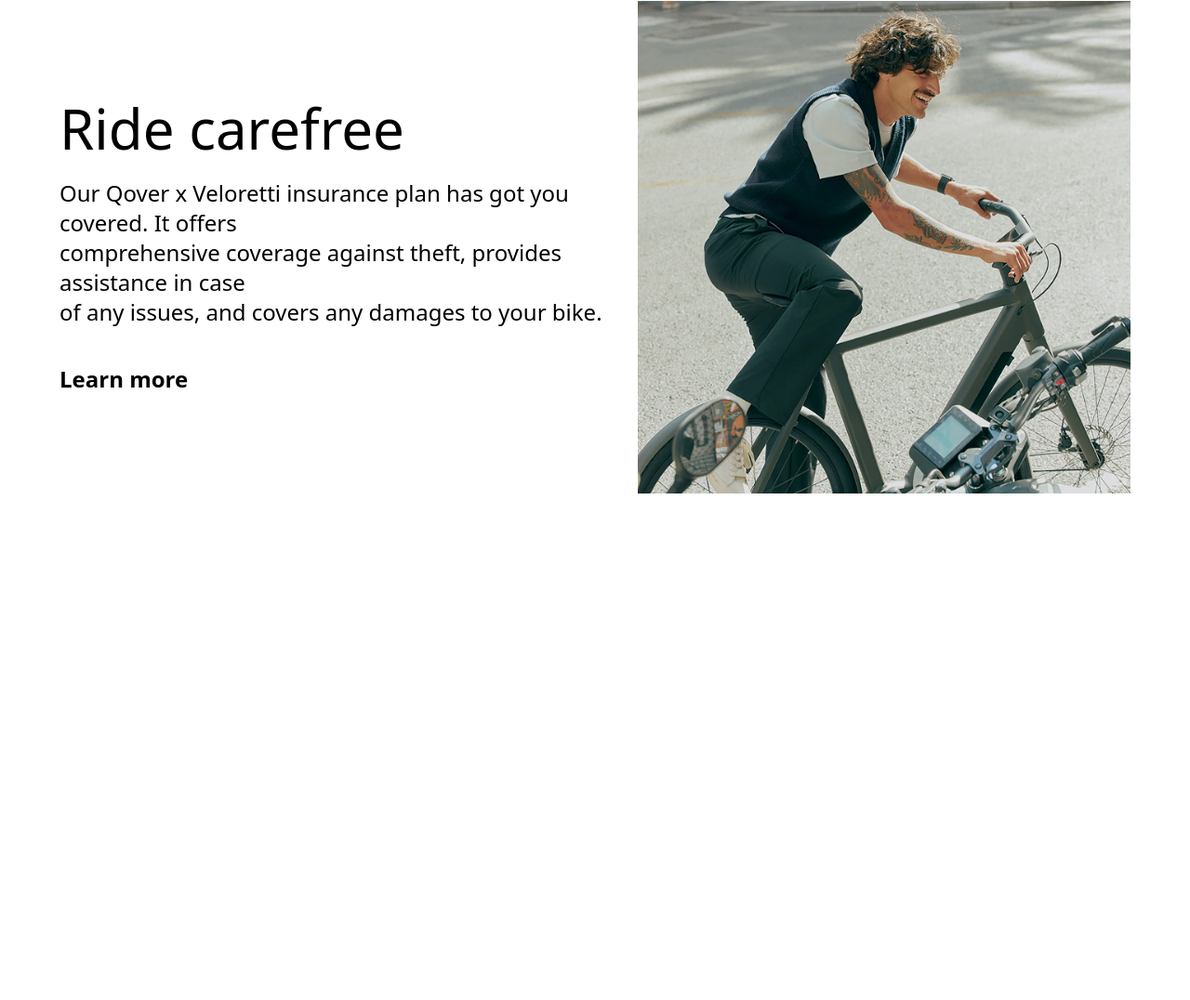
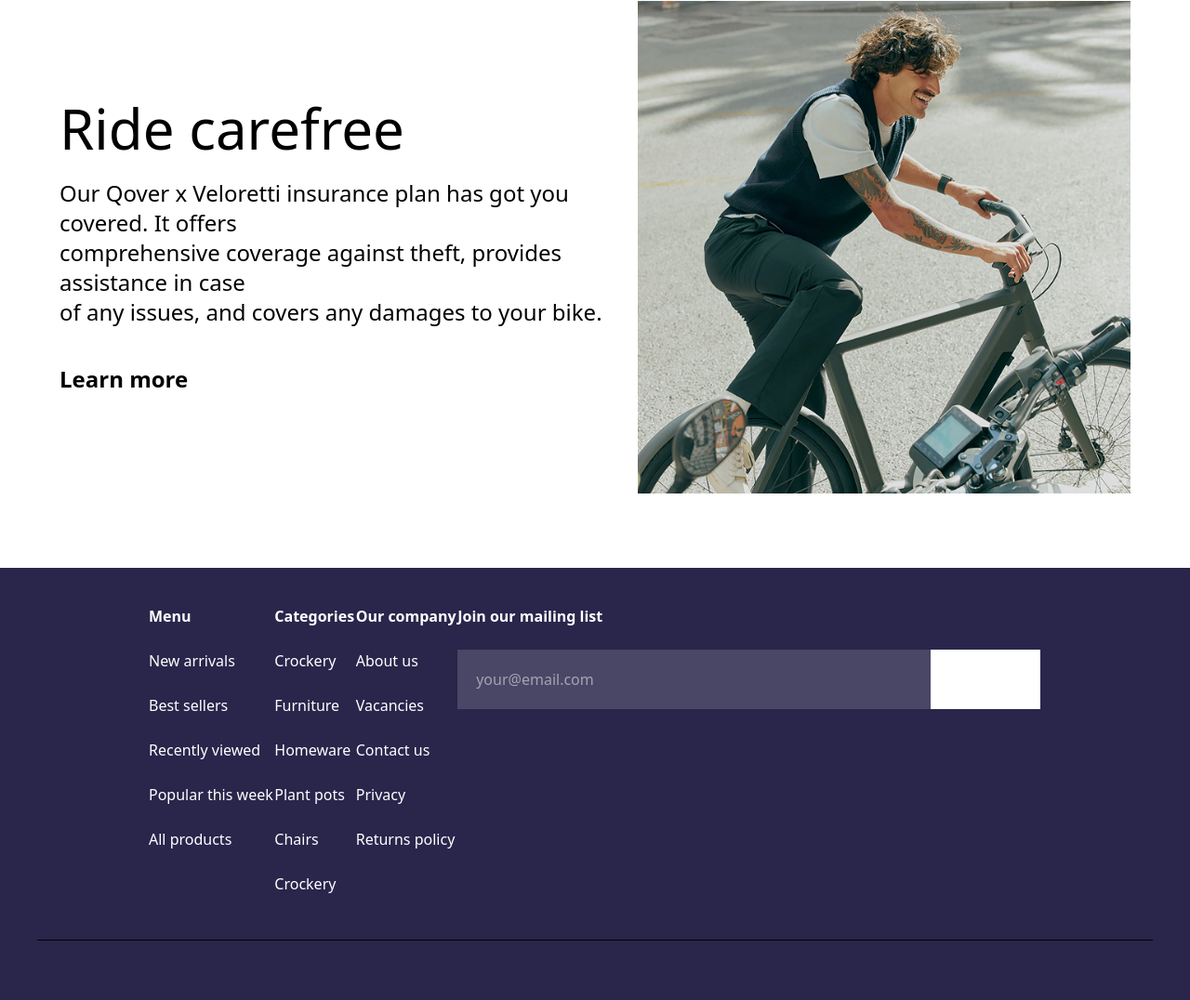
Before and after one commit to ssabziro394-droid/opshi, a website: page src/index.html in a window 1280 px wide. Shown: the part 5330-6406 px from the top of the page at 93% size. Before the commit the page ends 5861 px from the top, so only its background shows below. Drawn offline with Linux system fonts and the light colour scheme; files whose address does not match are found by name.

Commit message:
add doid

```diff
--- a/src/index.html
+++ b/src/index.html
@@ -201,6 +201,48 @@
         </div>
     </div>
 
+    <div class="w-full p-10 bg-[#2A254B] mt-20">
+        <div class="w-[80%] m-auto md:flex justify-between text-white">
+            <div>
+                <b>Menu</b><br><br>
+                <p>New arrivals</p><br>
+                <p>Best sellers</p><br>
+                <p>Recently viewed</p><br>
+                <p>Popular this week</p><br>
+                <p>All products</p>
+            </div><br>
+
+            <div>
+                <b>Categories</b><br><br>
+                <p>Crockery</p><br>
+                <p>Furniture</p><br>
+                <p>Homeware</p><br>
+                <p>Plant pots</p><br>
+                <p>Chairs</p><br>
+                <p>Crockery</p>
+            </div><br>
+
+            <div>
+                <b>Our company</b><br><br>
+                <p>About us</p><br>
+                <p>Vacancies</p><br>
+                <p>Contact us</p><br>
+                <p>Privacy</p><br>
+                <p>Returns policy</p>
+            </div><br>
+
+            <div>
+                <b>Join our mailing list</b><br><br>
+                <div class="md:w-[627px]  bg-[#FFFFFF26] flex justify-between ">
+                    <input type="text" placeholder="your@email.com" class="p-5 border-none outline-none">
+                    <button class="bg-[#FFFFFF] w-[118px]">Sign up</button>
+                </div>
+            </div><br>
+        </div><br><br>
+        <hr><br>
+    </div>
+
+
 
 
 
```
Also changed, not shown: src/output.css.
